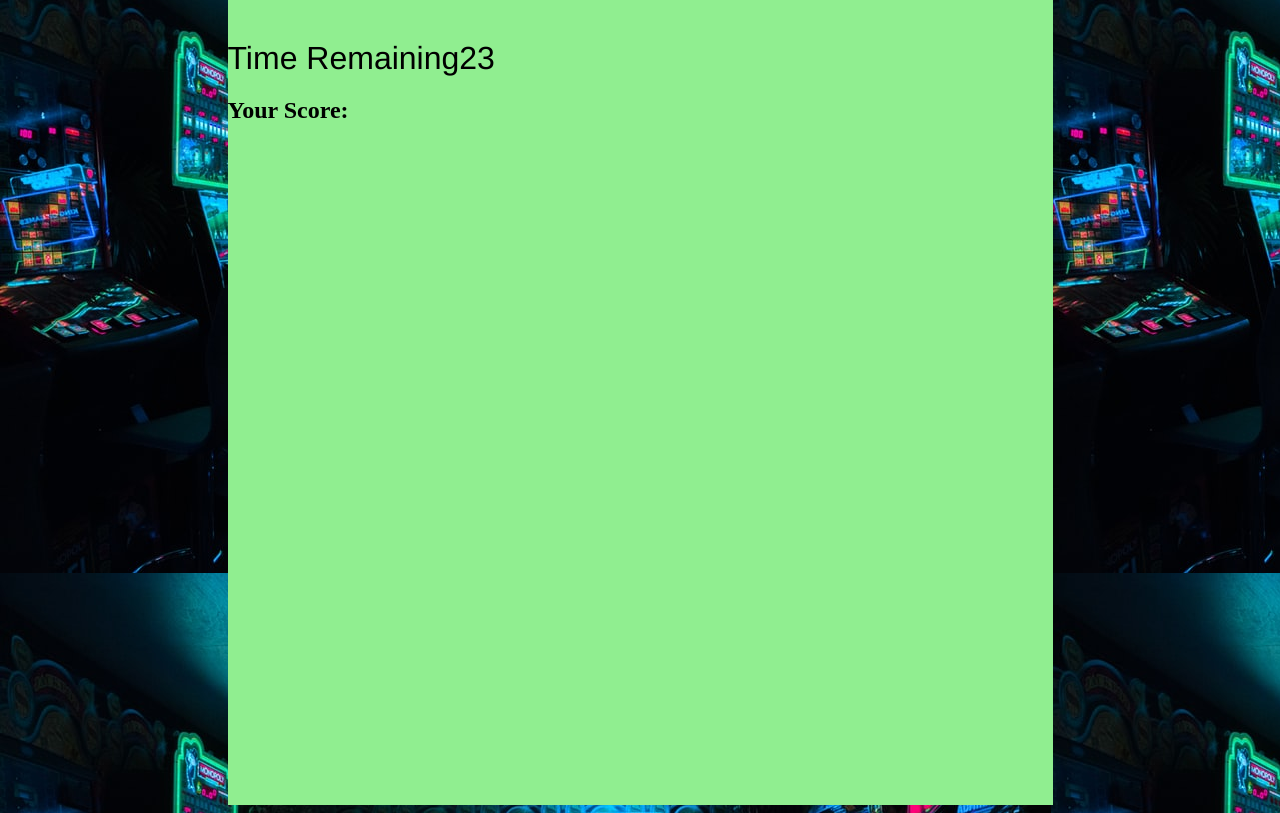
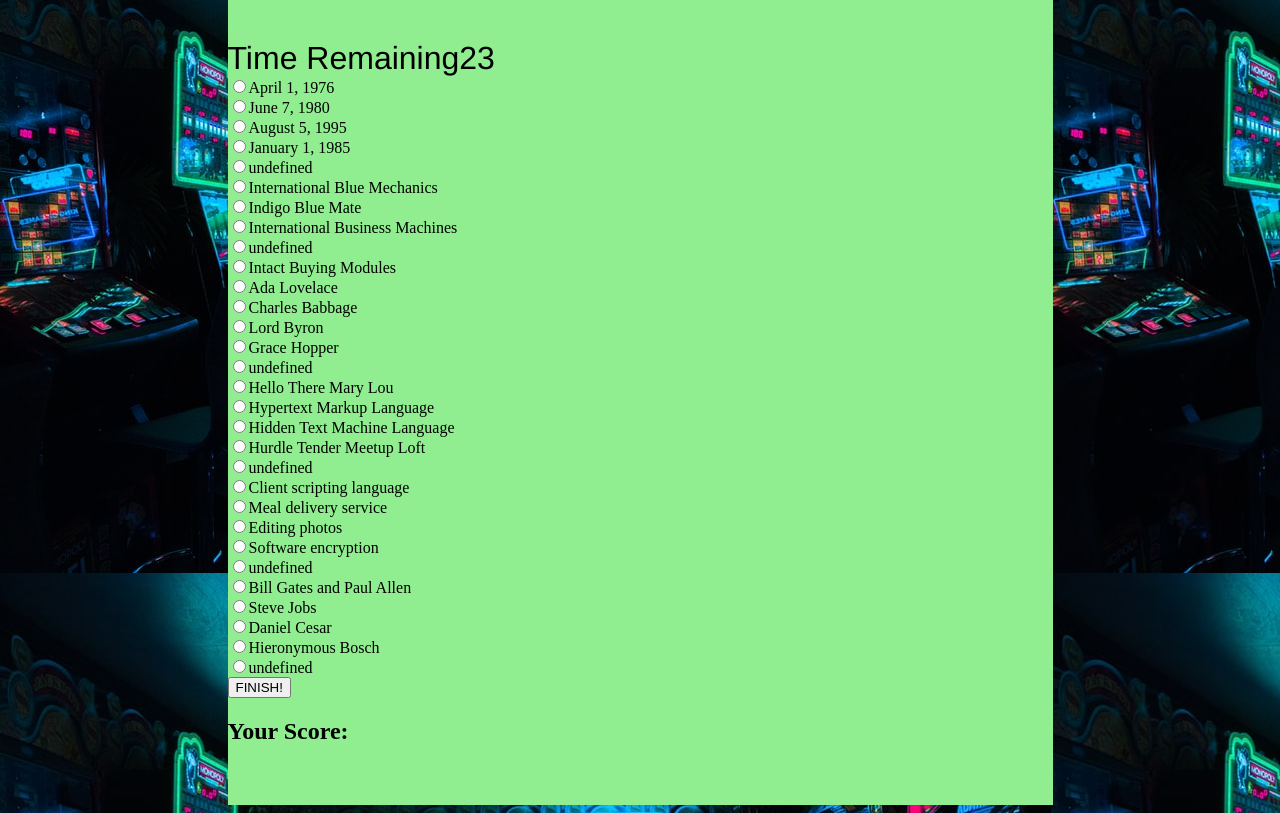
Before and after one commit to Khadijah07/TriviaGame, a plain HTML site: page index.html in a window 1280 px wide. Both pictures are taken after a click on the button "Start". Shown: the part 128-941 px from the top of the page. Drawn offline with Linux system fonts and the light colour scheme; a web font is replaced by a local one.

Commit message:
updated tho

```diff
--- a/assets/javascript/app.js
+++ b/assets/javascript/app.js
@@ -20,8 +20,7 @@ function startTimer() {
     $("#timer1").text("Time Remaining: " + timeRemaining);
     setInterval(decrement, 1000);
     $("#start-game").hide();
-    displayQuestions();
-
+    displayQuestion();
 }
 
 function decrement() {
@@ -69,22 +68,28 @@ function showResults(numWrong, numCorrect, numUnanswered) {
 }
 
 function displayQuestion() {
-    var questionContainer = $("#questions");
+    var questionContainer = $("#quizQuestions");
     var answerChoices = $(".form-check");
 
     for (var i = 0; i < quizQuestions.length; i++) {
 
         var choice1 = quizQuestions[i].answers[0];
-        var choice1 = quizQuestions[i].answers[1];
-        var choice1 = quizQuestions[i].answers[2];
+        var choice2 = quizQuestions[i].answers[1];
+        var choice3 = quizQuestions[i].answers[2];
+        var choice4 = quizQuestions[i].answers[3];
+        var choice5 = quizQuestions[i].answers[4];
+
 
         questionContainer.append('<div class="form-check"><input class="form-check-input" type="radio" name="radio-group' + i + '" id="radio' + i + '"><label class="form-check-label" id="radio' + i + 'label" for="radio' + i + '">' + choice1 + '</label></div>');
         questionContainer.append('<div class="form-check"><input class="form-check-input" type="radio" name="radio-group' + i + '" id="radio' + i + '"><label class="form-check-label" id="radio' + i + 'label" for="radio' + i + '">' + choice2 + '</label></div>');
         questionContainer.append('<div class="form-check"><input class="form-check-input" type="radio" name="radio-group' + i + '" id="radio' + i + '"><label class="form-check-label" id="radio' + i + 'label" for="radio' + i + '">' + choice3 + '</label></div>');
+        questionContainer.append('<div class="form-check"><input class="form-check-input" type="radio" name="radio-group' + i + '" id="radio' + i + '"><label class="form-check-label" id="radio' + i + 'label" for="radio' + i + '">' + choice4 + '</label></div>');
+        questionContainer.append('<div class="form-check"><input class="form-check-input" type="radio" name="radio-group' + i + '" id="radio' + i + '"><label class="form-check-label" id="radio' + i + 'label" for="radio' + i + '">' + choice5 + '</label></div>');
+
+
     }
 
     var endOfQuizButton = '<button type="button" id="quizEnd" type="submit">FINISH!</button>'
-    questionContainer.append(quizEndButton);
     $("#quizEnd").on("click", stopTimer);
 }
 
@@ -131,7 +136,7 @@ var quizQuestions = [
 
 // var c = 200;
 
-// function timer01() {
+// function timer1() {
 //     c = c - 1;
 //     if (c < 200) {
 //         timer1.innerHTML = c;
@@ -141,4 +146,4 @@ var quizQuestions = [
 //     }
 // }
 
-//update = setInterval("timer01()", 1000);
+//update = setInterval("timer1()", 1000);
--- a/index.html
+++ b/index.html
@@ -27,9 +27,9 @@
             </div>
 
 
-            <div id="questions"></div>
+            <div id="quizQuestions"></div>
 
-
+            <button type="button" id="quizEnd" type="submit">FINISH!</button>
             <div id="results" class="hidden">
 
                 <div id="resultBox" class="hidden">
```
